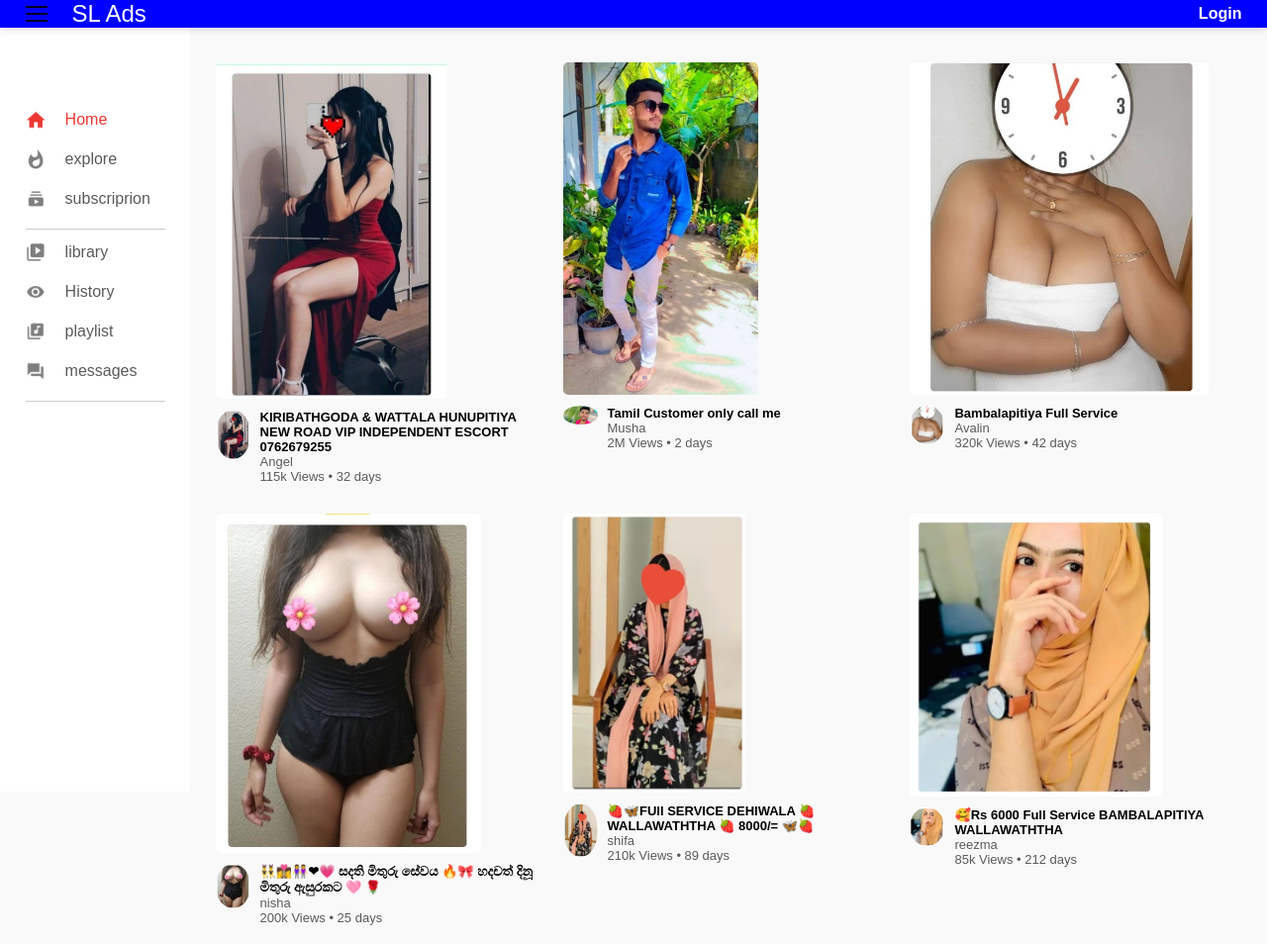
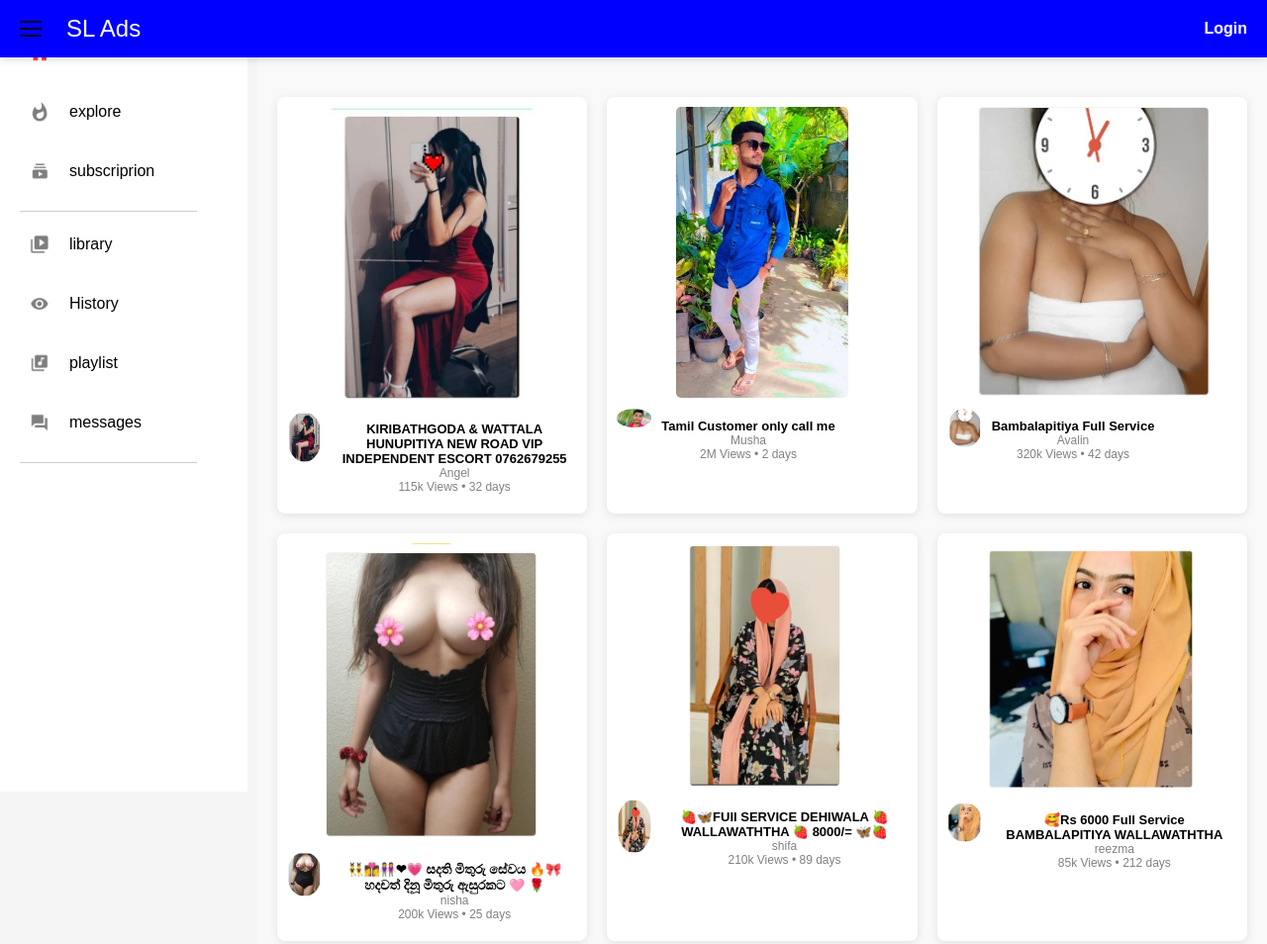
Before and after one commit to digizealntr/sladzz, a plain HTML site: page index.html in a window 1280 px wide. Shown: the top 954 px of the page at 99% size. Drawn offline with Linux system fonts and the light colour scheme.

Commit message:
fourth commit

```diff
--- a/index.html
+++ b/index.html
@@ -6,7 +6,160 @@
     <meta name="viewport" content="width=device-width, initial-scale=1.0">
     <link rel="stylesheet" href="style.css">
     <title>Youtube Clone</title>
+ <style>
+        /* General Styles */
+        * {
+            margin: 0;
+            padding: 0;
+            box-sizing: border-box;
+            font-family: Arial, sans-serif;
+        }
 
+        body {
+            background-color: #f5f5f5;
+            color: #333;
+        }
+
+        /* Navbar */
+        nav {
+            display: flex;
+            justify-content: space-between;
+            align-items: center;
+            padding: 15px 20px;
+            background-color: blue;
+            color: white;
+        }
+
+        .nav-left {
+            display: flex;
+            align-items: center;
+        }
+
+        .nav-left img {
+            width: 30px;
+            margin-right: 10px;
+            cursor: pointer;
+        }
+
+        .nav-right {
+            font-weight: bold;
+            cursor: pointer;
+        }
+
+        /* Sidebar */
+        .sidebar {
+            width: 250px;
+            height: 100vh;
+            background-color: white;
+            position: fixed;
+            top: 0;
+            left: 0;
+            padding: 20px;
+            overflow-y: auto;
+            transition: transform 0.3s ease-in-out;
+        }
+
+        .sidebar a {
+            display: flex;
+            align-items: center;
+            padding: 10px;
+            text-decoration: none;
+            color: black;
+            font-size: 16px;
+        }
+
+        .sidebar img {
+            width: 20px;
+            margin-right: 10px;
+        }
+
+        .sidebar hr {
+            margin: 10px 0;
+        }
+
+        /* Main Container */
+        .container {
+            margin-left: 260px;
+            padding: 20px;
+        }
+
+        .banner img {
+            width: 100%;
+            border-radius: 8px;
+        }
+
+        /* Video List */
+        .list-container {
+            display: grid;
+            grid-template-columns: repeat(auto-fit, minmax(250px, 1fr));
+            gap: 20px;
+            margin-top: 20px;
+        }
+
+        .vid-list {
+            background-color: white;
+            padding: 10px;
+            border-radius: 8px;
+            box-shadow: 0 2px 10px rgba(0, 0, 0, 0.1);
+            text-align: center;
+        }
+
+        .vid-list img {
+            width: 100%;
+            border-radius: 8px;
+            cursor: pointer;
+        }
+
+        .vid-info {
+            padding: 10px 0;
+        }
+
+        .vid-info a {
+            text-decoration: none;
+            color: black;
+            font-weight: bold;
+            display: block;
+        }
+
+        .vid-info p {
+            font-size: 12px;
+            color: gray;
+        }
+
+        /* Responsive Design */
+        @media screen and (max-width: 1024px) {
+            .container {
+                margin-left: 0;
+            }
+
+            .sidebar {
+                position: absolute;
+                transform: translateX(-100%);
+            }
+        }
+
+        @media screen and (max-width: 768px) {
+            nav {
+                flex-direction: column;
+                text-align: center;
+            }
+
+            .list-container {
+                grid-template-columns: repeat(auto-fit, minmax(200px, 1fr));
+            }
+        }
+
+        @media screen and (max-width: 480px) {
+            .list-container {
+                grid-template-columns: 1fr;
+            }
+
+            .sidebar {
+                width: 200px;
+            }
+        }
+    </style>
+ </style>
 
 </head>
 <body>
```
Also changed, not shown: item1.html (+5 -4 lines).
